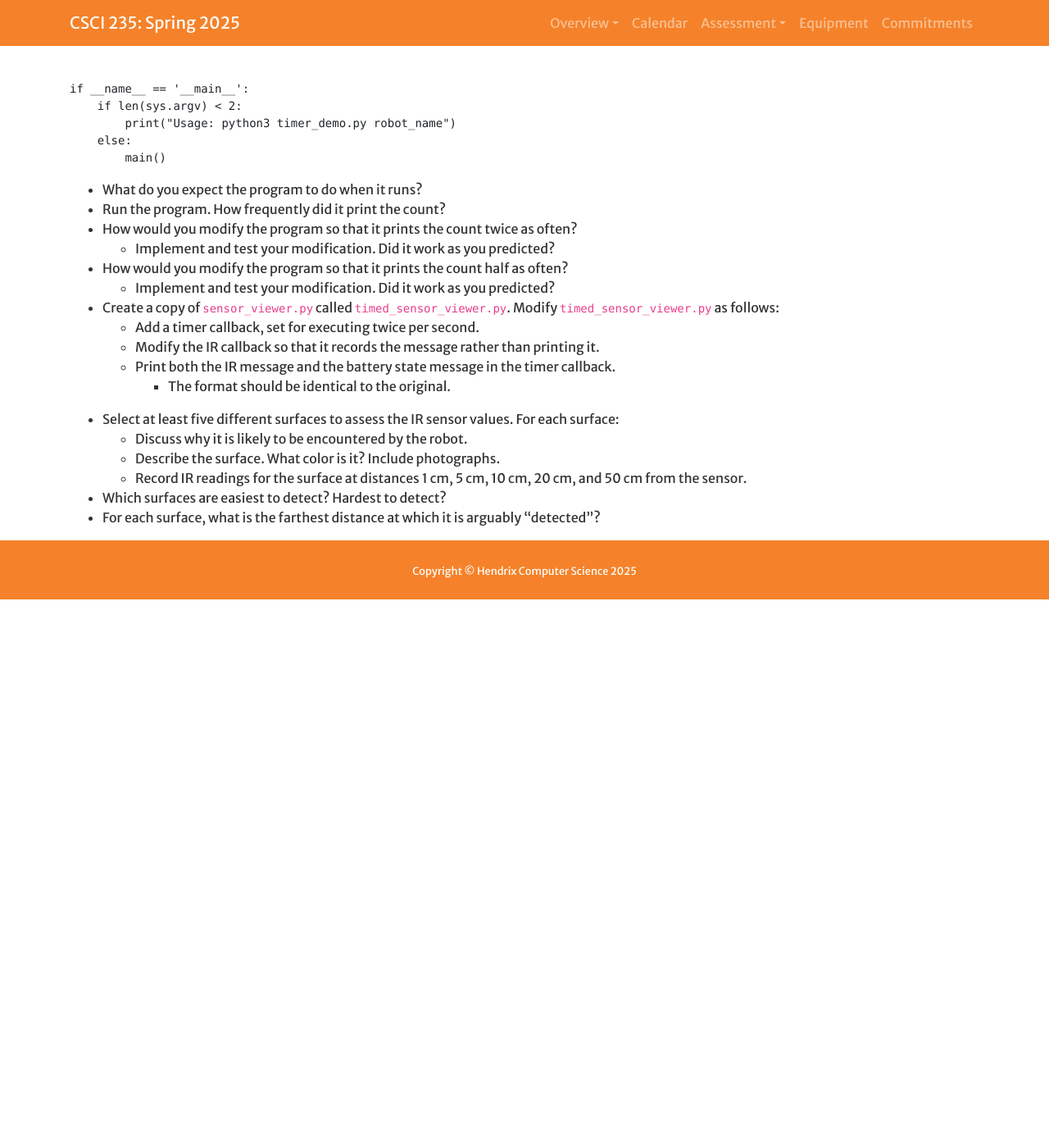
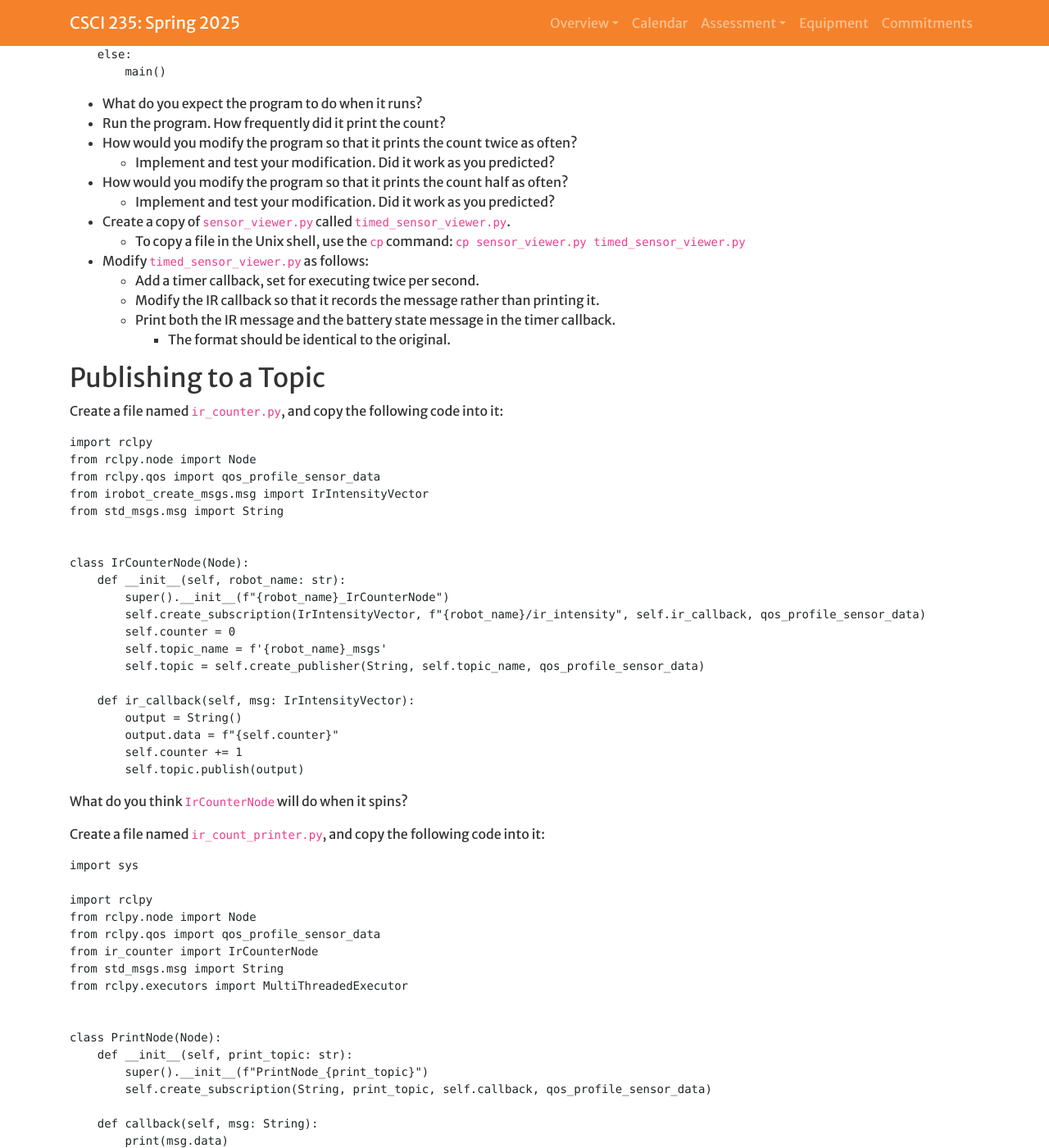
Before and after one commit to Hendrix-CS/csci235, a Jekyll site: the page built from modules/subscriptions.md, in a window 1280 px wide and 1400 px high, scrolled down 5499 px. Shown: the whole window at 82% size. Built offline with Jekyll 4.4.1, drawn with Linux system fonts in a browser that asks for light colours; a script that is not in the unit is left out; our own code applies the rules of GitHub Pages for plain Markdown files; before the commit the page ends 6230 px from its top, so only the background shows below that; some of the changed text lies outside the part shown.

Commit message:
Moved first publishing exercise to earlier module

````diff
--- a/modules/subscriptions.md
+++ b/modules/subscriptions.md
@@ -60,10 +60,8 @@ from irobot_create_msgs.msg import IrIntensityVector
 
 
 class SensorNode(Node):
-    def __init__(self, node_name: str, robot_name: str):
-        super().__init__(node_name)
-        if len(robot_name) > 0 and not robot_name.startswith('/'):
-            robot_name = f"/{robot_name}"
+    def __init__(self, robot_name: str):
+        super().__init__(f'{robot_name}_SensorNode')
         self.create_subscription(IrIntensityVector, f"{robot_name}/ir_intensity", self.ir_callback, qos_profile_sensor_data)
 
     def ir_callback(self, msg: IrIntensityVector):
@@ -84,7 +81,6 @@ if __name__ == '__main__':
         print("Usage: python3 sensor_viewer.py robot_name")
     else:
         main()
-
 ```
 
 Run the program as described in the `Usage` message.  While the program is
@@ -202,7 +198,7 @@ import unittest
 
 
 class Frequency:
-    def __init__(self, count=0, timestamp=1):
+    def __init__(self, count=0, timestamp=0):
         self.count = count
         self.timestamp = timestamp
 
@@ -280,8 +276,8 @@ import rclpy
 from rclpy.node import Node
 
 class TimedNode(Node):
-    def __init__(self, node_name: str):
-        super().__init__(node_name)
+    def __init__(self, robot_name: str):
+        super().__init__(f'{robot_name}_TimedNode')
         self.counter = 0
         self.create_timer(0.5, self.timer_callback)
 
@@ -292,8 +288,7 @@ class TimedNode(Node):
 
 def main():
     rclpy.init()
-    robot = sys.argv[1]
-    node = TimedNode(f'{robot}_TimedNode')
+    node = TimedNode(sys.argv[1])
     rclpy.spin(node)
     rclpy.shutdown()
 
@@ -315,13 +310,108 @@ if __name__ == '__main__':
 * How would you modify the program so that it prints the count half as often?
   * Implement and test your modification. Did it work as you predicted?
 <!-- Application: Timer callbacks -->
-* Create a copy of `sensor_viewer.py` called `timed_sensor_viewer.py`. Modify
-  `timed_sensor_viewer.py` as follows:
+* Create a copy of `sensor_viewer.py` called `timed_sensor_viewer.py`.
+  * To copy a file in the Unix shell, use the `cp` command: `cp sensor_viewer.py timed_sensor_viewer.py`
+* Modify `timed_sensor_viewer.py` as follows:
   * Add a timer callback, set for executing twice per second.
   * Modify the IR callback so that it records the message rather than printing it.
   * Print both the IR message and the battery state message in the timer callback.
     * The format should be identical to the original.
 
+
+## Publishing to a Topic
+<!-- Exploration: Publishing Topics -->
+Create a file named `ir_counter.py`, and copy the following code into it:
+```
+import rclpy
+from rclpy.node import Node
+from rclpy.qos import qos_profile_sensor_data
+from irobot_create_msgs.msg import IrIntensityVector
+from std_msgs.msg import String
+
+
+class IrCounterNode(Node):
+    def __init__(self, robot_name: str):
+        super().__init__(f"{robot_name}_IrCounterNode")
+        self.create_subscription(IrIntensityVector, f"{robot_name}/ir_intensity", self.ir_callback, qos_profile_sensor_data)
+        self.counter = 0
+        self.topic_name = f'{robot_name}_msgs'
+        self.topic = self.create_publisher(String, self.topic_name, qos_profile_sensor_data)
+
+    def ir_callback(self, msg: IrIntensityVector):
+        output = String()
+        output.data = f"{self.counter}"
+        self.counter += 1
+        self.topic.publish(output)
+```
+
+<!-- Concept Invention: Publishing Topics -->
+What do you think `IrCounterNode` will do when it spins?
+
+Create a file named `ir_count_printer.py`, and copy the following code into it:
+```
+import sys
+
+import rclpy
+from rclpy.node import Node
+from rclpy.qos import qos_profile_sensor_data
+from ir_counter import IrCounterNode
+from std_msgs.msg import String
+from rclpy.executors import MultiThreadedExecutor
+
+
+class PrintNode(Node):
+    def __init__(self, print_topic: str):
+        super().__init__(f"PrintNode_{print_topic}")
+        self.create_subscription(String, print_topic, self.callback, qos_profile_sensor_data)
+
+    def callback(self, msg: String):
+        print(msg.data)
+
+
+def main():
+    rclpy.init()
+    robot_name = sys.argv[1]
+    node = IrCounterNode(robot_name)
+    printer = PrintNode(node.topic_name)
+    executor = MultiThreadedExecutor()
+    for n in (node, printer):
+        executor.add_node(n)
+    while True:
+        try:
+            executor.spin_once()
+        except:
+            break
+    executor.shutdown()
+    for n in (node, printer):
+        n.destroy_node()
+
+
+if __name__ == '__main__':
+    if len(sys.argv) < 2:
+        print("Usage: python3 ir_count_printer.py robot_name")
+    else:
+        main()
+```
+
+<!-- Concept Invention: Publishing to a topic -->
+Run the `ir_count_printer.py` program. While it is running, open a second
+shell and type `ros2 topic list`. Then answer the following questions:
+* What did the program do when it ran?
+  * Was it consistent with what you expected `IrCounterNode` to do?
+* What impact did running this program have on the output of `ros2 topic list`?
+* What have you learned about ROS2 topics from this exercise?
+
+<!-- Application: Separating modules from sensor_viewer.py -->
+Using these two programs and `sensor_viewer.py` as resources, recreate
+`sensor_viewer.py` as two nodes: a publisher (in `sensor_messenger.py`) and a
+subscriber (in `sensor_printer.py`). Rather than directly printing the
+IR and battery messages straight to the console, it should instead create a
+string containing that message and publish it. Printing will be handled by
+the subscriber.
+
+
+## Useful IR Values
 <!-- Exploration: IR Values -->
 * Select at least five different surfaces to assess the IR sensor values.
 For each surface:
````
Also changed, not shown: other parts of modules/subscriptions.md (+1 -2 lines).
